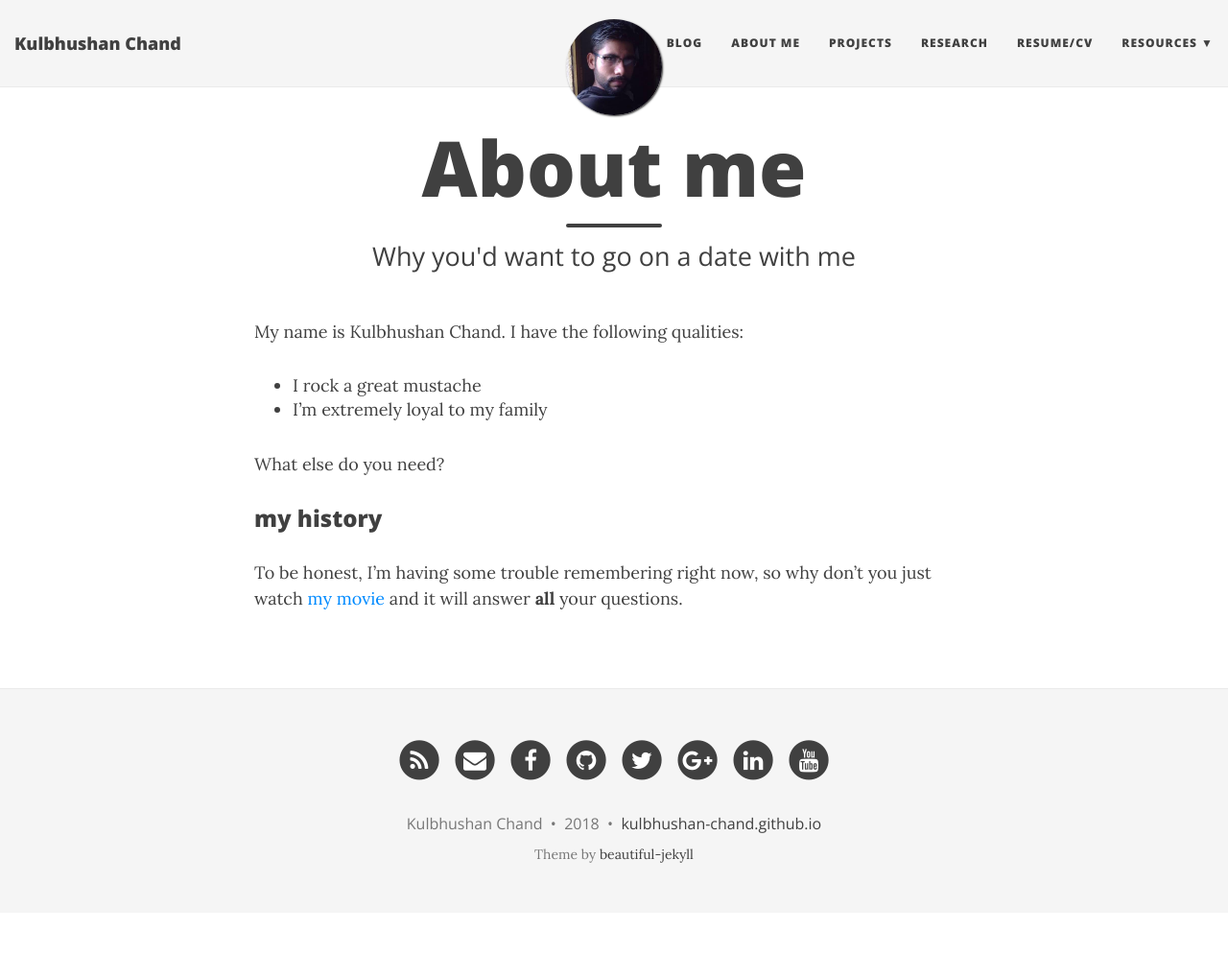
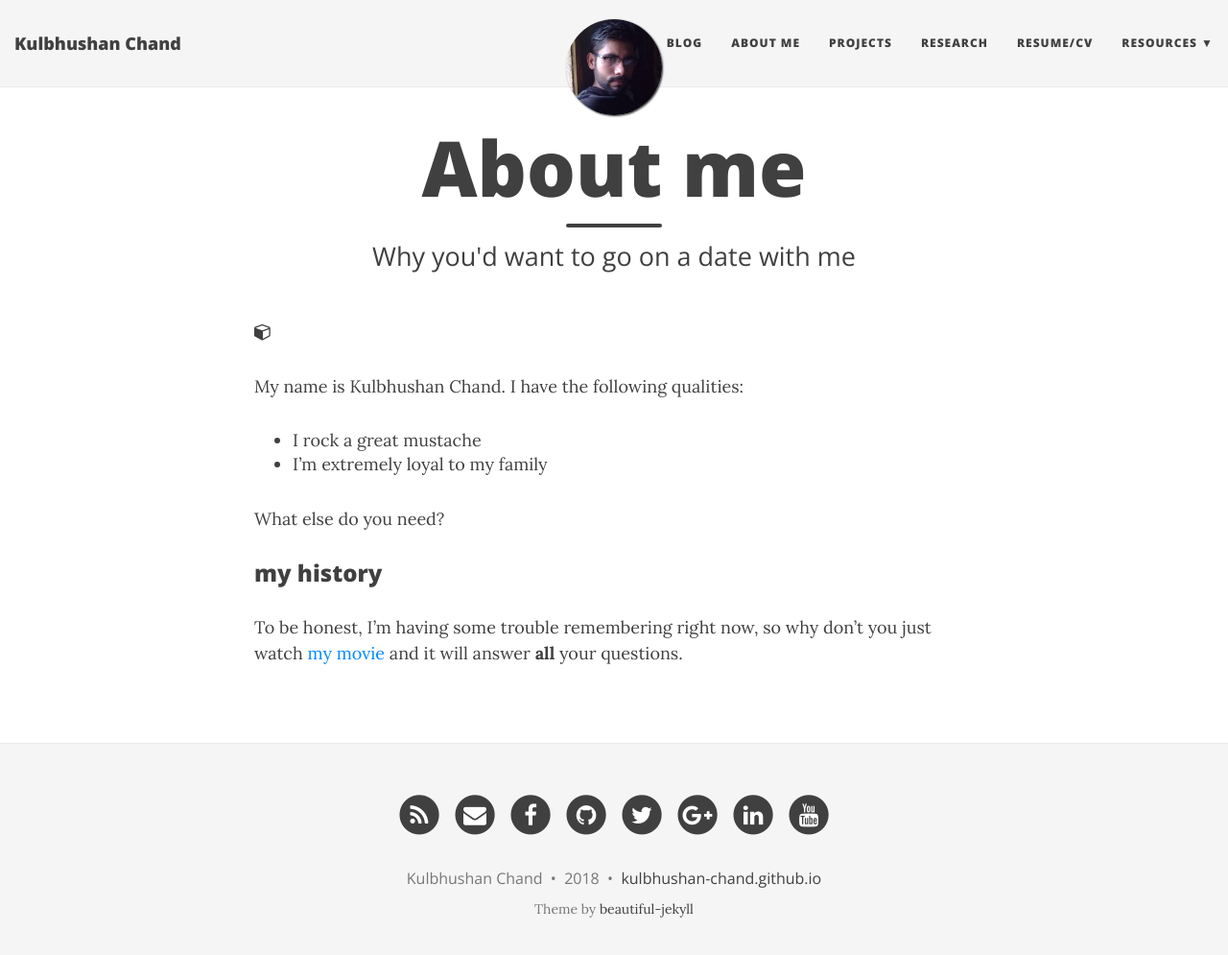
Before and after one commit to kulbhushanchand/kulbhushan-chand.github.io-v1, a Jekyll site: the page built from aboutme.md, in a window 1280 px wide and 1008 px high. Shown: the top 995 px of the window at 96% size. Built offline with Jekyll 4.4.1, drawn with Linux system fonts in a browser that asks for light colours; nearby versions of some CDN libraries.

Commit message:
Update aboutme.md

```diff
--- a/aboutme.md
+++ b/aboutme.md
@@ -4,6 +4,8 @@ title: About me
 subtitle: Why you'd want to go on a date with me
 published: true
 ---
+
+<i class="fa fa-cube"></i>
 
 My name is Kulbhushan Chand. I have the following qualities:
 
```
